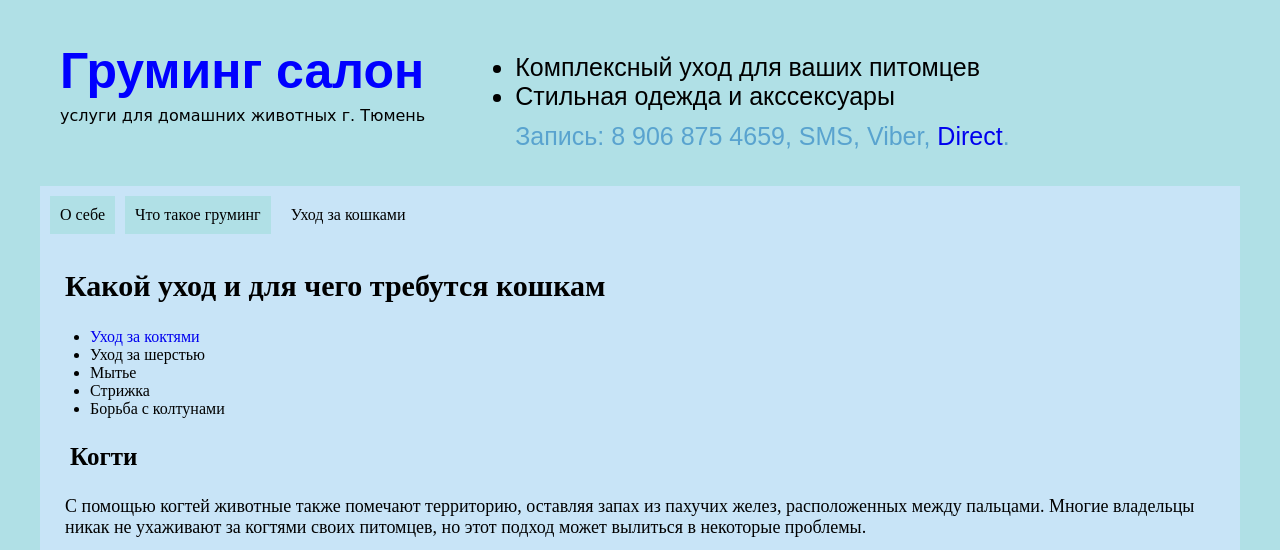
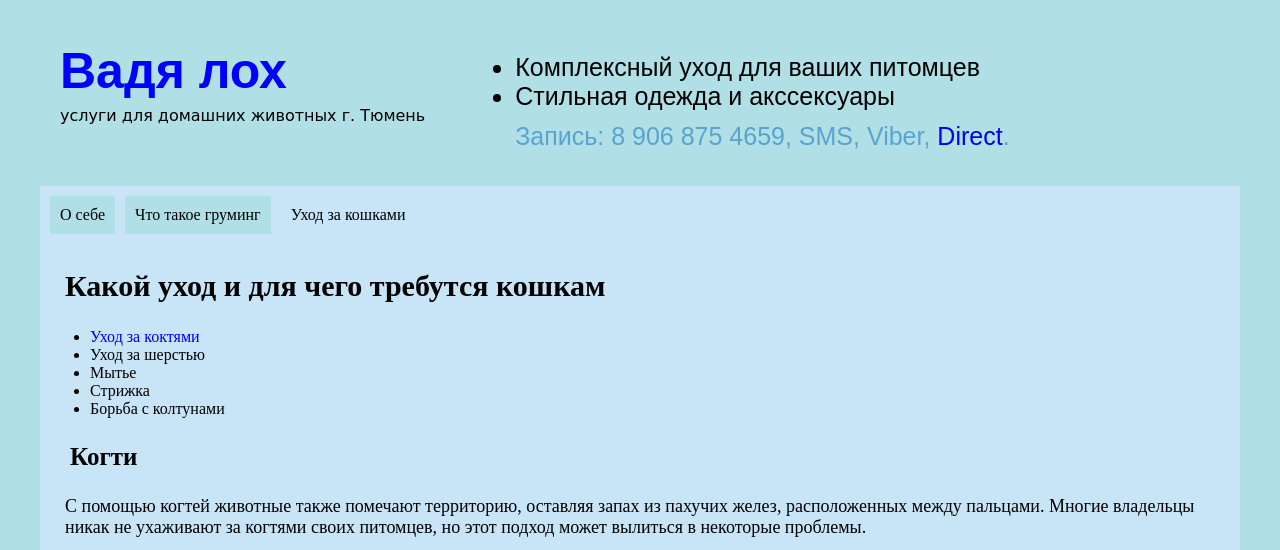
Before and after one commit to december86/MusiPusi, a website: page index.html in a window 1280 px wide. Shown: the part 216-766 px from the top of the page. Drawn offline with Linux system fonts and the light colour scheme.

Commit message:
initial commit

```diff
--- a/index.html
+++ b/index.html
@@ -15,7 +15,7 @@
       <article class="main-head">
         <div class="name">
           <h1 class="grooming">
-            Груминг салон
+            Вадя лох
           </h1>
           <div class="coment">услуги для домашних животных г. Тюмень</div>
         </div>
```
Also changed, not shown: images/Logo+dog.jpg.
